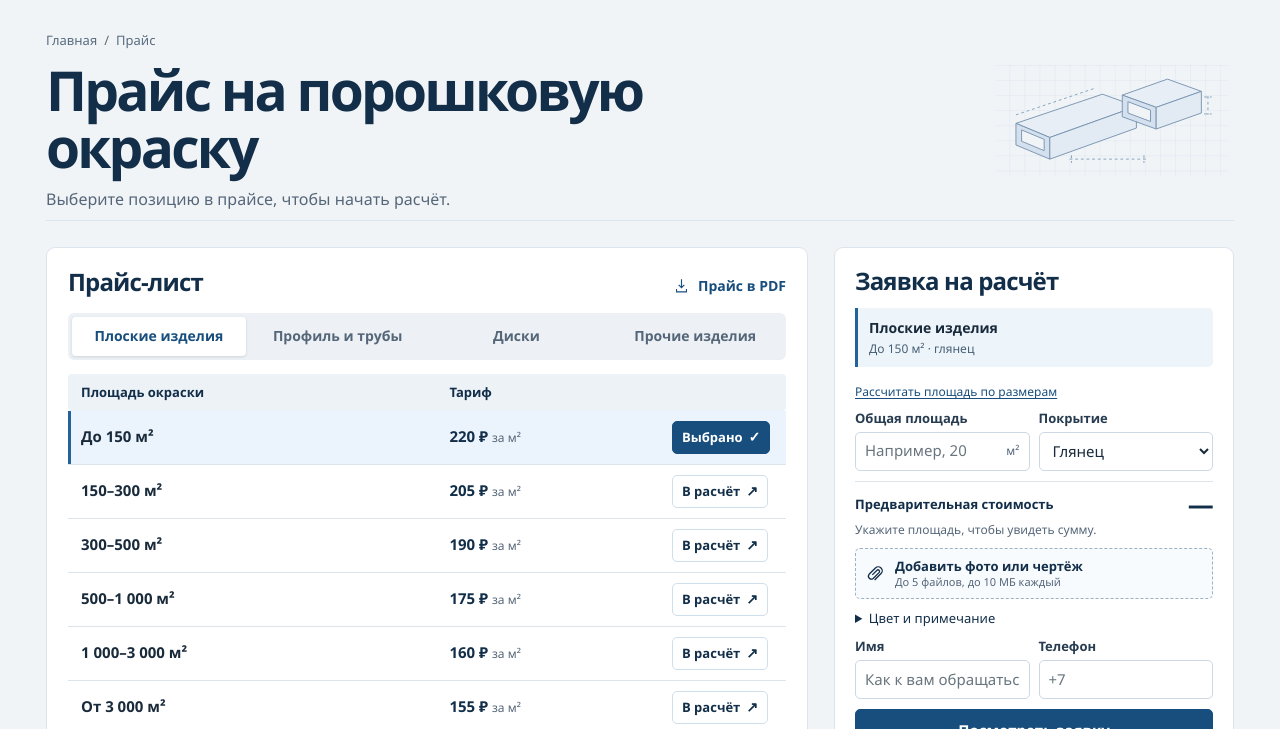
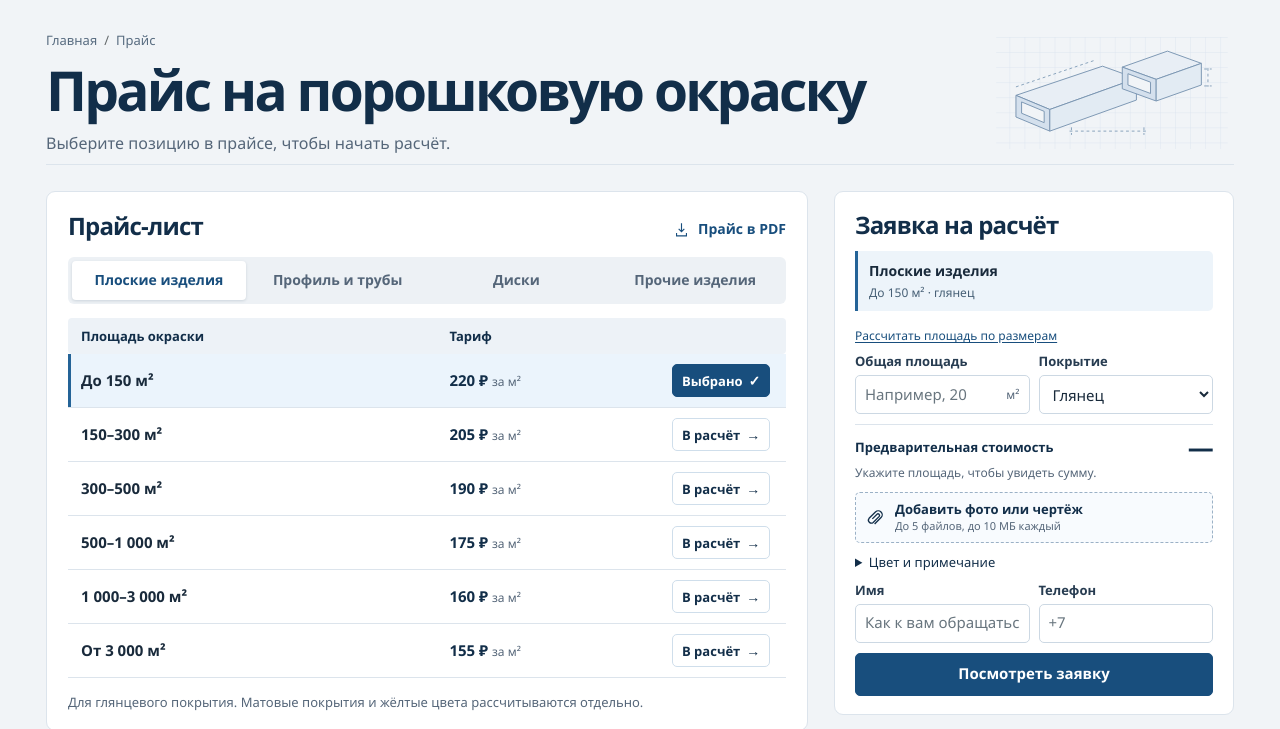
Before and after one commit to Artem1hs/coloring74-demo, a plain HTML site: page index.html in a window 1280 px wide. Shown: the part 71-800 px from the top of the page. Drawn offline with Linux system fonts and the light colour scheme.

Commit message:
Polish heading and action icon on GitHub Pages

```diff
--- a/index.html
+++ b/index.html
@@ -150,7 +150,7 @@ nav a:hover,nav a[aria-current]{color:white;border-color:#a7c3e0}
 main{padding-block:30px 42px}
 .intro{align-items:center;position:relative;min-height:138px;margin-bottom:26px;padding:4px 0 9px;border-bottom:1px solid var(--line)}
 .crumb{color:#586c80;margin-bottom:12px}
-h1{font-size:clamp(34px,4.3vw,57px);max-width:750px;letter-spacing:-.05em;line-height:1.03}
+h1{font-size:clamp(34px,4.3vw,57px);max-width:900px;letter-spacing:-.05em;line-height:1.03}
 .intro p:last-child:not(.crumb){margin-top:13px;font-size:16px;color:var(--muted)}
 .blueprint{display:block;width:236px;height:112px;color:#7894b0;flex:none;align-self:center;margin-right:5px}
 .layout{grid-template-columns:minmax(0,1fr) minmax(350px,400px);gap:26px}
@@ -422,7 +422,7 @@ function renderTable(){
   price.append(document.createTextNode((viewing==='other'?'от ':'')+fmt(row.price)+' ₽ '),
     el('small',viewing==='other'?'за м²':'за '+cat.unit));
   const choice=el('td'), button=el('button',row===selected?'Выбрано':'В расчёт','row-btn');
-  const arrow=el('span',row===selected?'✓':'↗');arrow.setAttribute('aria-hidden','true');
+  const arrow=el('span',row===selected?'✓':'→');arrow.setAttribute('aria-hidden','true');
   button.type='button';button.setAttribute('aria-pressed',String(row===selected));button.append(arrow);
   button.addEventListener('click',()=>{
    if(selected!==row){
```
